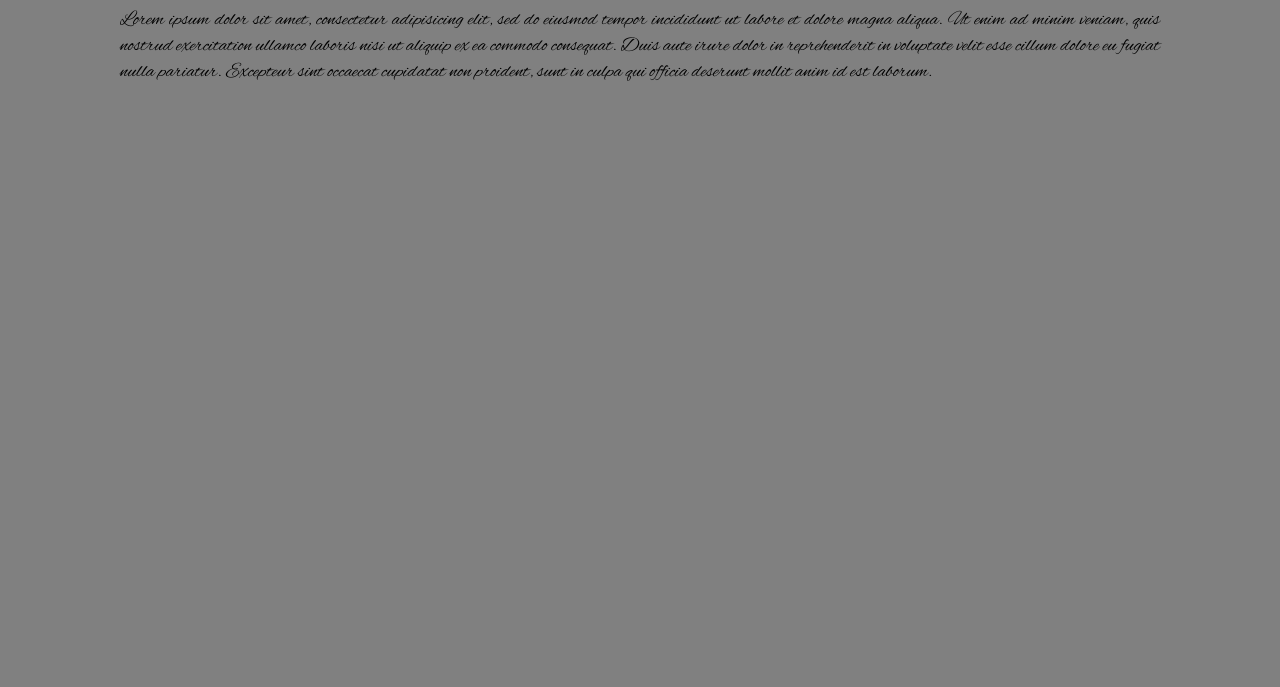
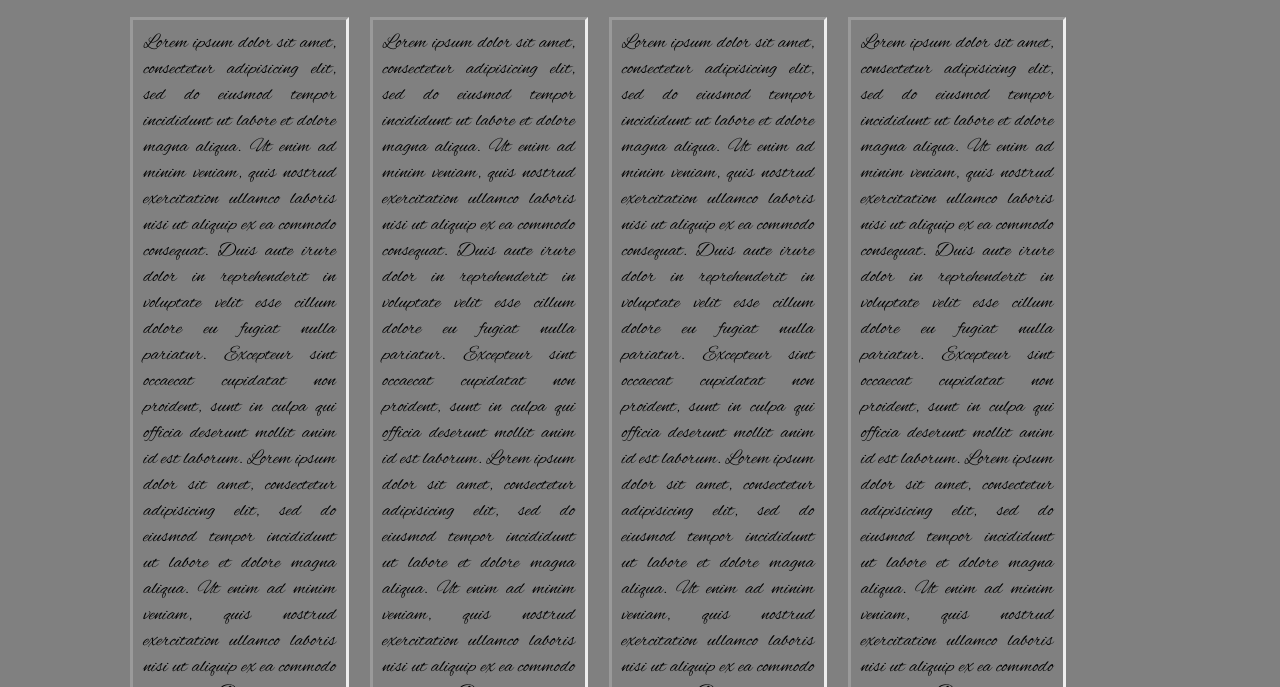
Before and after one commit to nelgucci/2nd-sample-website, a plain HTML site: page index.html in a window 1280 px wide. Shown: the part 473-1160 px from the top of the page. Before the commit the page ends 800 px from the top, so only its background shows below. Drawn offline with Linux system fonts and the light colour scheme.

Commit message:
floats and columns

```diff
--- a/css/style.css
+++ b/css/style.css
@@ -144,7 +144,9 @@ input[type=submit] {
 
 }
 
+
 input[type=submit]:hover {
+
     background-color: #45a049;}
 
  form {
@@ -155,6 +157,12 @@ input[type=submit]:hover {
     padding: 20px;
     background-image: url("../images/violin.jpeg");
 }
+.col-1-4{
+	border-style: inset;
+  	float:left;
+  	width:21%;
+  	padding:10px;
+  	margin:1%;
 /*================================tables=================================*/
 /*input[type=text], select {
     width: 100%;
--- a/index.html
+++ b/index.html
@@ -21,12 +21,54 @@
 		</div>
 		<div class="main-content">
 			<h2 class="center-text">Sample topic</h2>
+			<div class="col-1-4">
 			<p>Lorem ipsum dolor sit amet, consectetur adipisicing elit, sed do eiusmod
 			tempor incididunt ut labore et dolore magna aliqua. Ut enim ad minim veniam,
 			quis nostrud exercitation ullamco laboris nisi ut aliquip ex ea commodo
 			consequat. Duis aute irure dolor in reprehenderit in voluptate velit esse
 			cillum dolore eu fugiat nulla pariatur. Excepteur sint occaecat cupidatat non
-			proident, sunt in culpa qui officia deserunt mollit anim id est laborum.</p>
+			proident, sunt in culpa qui officia deserunt mollit anim id est laborum. Lorem ipsum dolor sit amet, consectetur adipisicing elit, sed do eiusmod
+			tempor incididunt ut labore et dolore magna aliqua. Ut enim ad minim veniam,
+			quis nostrud exercitation ullamco laboris nisi ut aliquip ex ea commodo
+			consequat. Duis aute irure dolor in reprehenderit in voluptate velit esse
+			cillum dolore eu fugiat nulla pariatur. Excepteur sint occaecat cupidatat non
+			proident, sunt in culpa qui officia deserunt mollit anim id est laborum.</p></div>
+			<div class="col-1-4">
+			<p>Lorem ipsum dolor sit amet, consectetur adipisicing elit, sed do eiusmod
+			tempor incididunt ut labore et dolore magna aliqua. Ut enim ad minim veniam,
+			quis nostrud exercitation ullamco laboris nisi ut aliquip ex ea commodo
+			consequat. Duis aute irure dolor in reprehenderit in voluptate velit esse
+			cillum dolore eu fugiat nulla pariatur. Excepteur sint occaecat cupidatat non
+			proident, sunt in culpa qui officia deserunt mollit anim id est laborum. Lorem ipsum dolor sit amet, consectetur adipisicing elit, sed do eiusmod
+			tempor incididunt ut labore et dolore magna aliqua. Ut enim ad minim veniam,
+			quis nostrud exercitation ullamco laboris nisi ut aliquip ex ea commodo
+			consequat. Duis aute irure dolor in reprehenderit in voluptate velit esse
+			cillum dolore eu fugiat nulla pariatur. Excepteur sint occaecat cupidatat non
+			proident, sunt in culpa qui officia deserunt mollit anim id est laborum.</p></div>
+			<div class="col-1-4">
+			<p>Lorem ipsum dolor sit amet, consectetur adipisicing elit, sed do eiusmod
+			tempor incididunt ut labore et dolore magna aliqua. Ut enim ad minim veniam,
+			quis nostrud exercitation ullamco laboris nisi ut aliquip ex ea commodo
+			consequat. Duis aute irure dolor in reprehenderit in voluptate velit esse
+			cillum dolore eu fugiat nulla pariatur. Excepteur sint occaecat cupidatat non
+			proident, sunt in culpa qui officia deserunt mollit anim id est laborum. Lorem ipsum dolor sit amet, consectetur adipisicing elit, sed do eiusmod
+			tempor incididunt ut labore et dolore magna aliqua. Ut enim ad minim veniam,
+			quis nostrud exercitation ullamco laboris nisi ut aliquip ex ea commodo
+			consequat. Duis aute irure dolor in reprehenderit in voluptate velit esse
+			cillum dolore eu fugiat nulla pariatur. Excepteur sint occaecat cupidatat non
+			proident, sunt in culpa qui officia deserunt mollit anim id est laborum.</p></div>
+			<div class="col-1-4">
+			<p>Lorem ipsum dolor sit amet, consectetur adipisicing elit, sed do eiusmod
+			tempor incididunt ut labore et dolore magna aliqua. Ut enim ad minim veniam,
+			quis nostrud exercitation ullamco laboris nisi ut aliquip ex ea commodo
+			consequat. Duis aute irure dolor in reprehenderit in voluptate velit esse
+			cillum dolore eu fugiat nulla pariatur. Excepteur sint occaecat cupidatat non
+			proident, sunt in culpa qui officia deserunt mollit anim id est laborum. Lorem ipsum dolor sit amet, consectetur adipisicing elit, sed do eiusmod
+			tempor incididunt ut labore et dolore magna aliqua. Ut enim ad minim veniam,
+			quis nostrud exercitation ullamco laboris nisi ut aliquip ex ea commodo
+			consequat. Duis aute irure dolor in reprehenderit in voluptate velit esse
+			cillum dolore eu fugiat nulla pariatur. Excepteur sint occaecat cupidatat non
+			proident, sunt in culpa qui officia deserunt mollit anim id est laborum.</p></div>
 			<!-- <img src="images/violin.jpeg" class="img-50"> -->
 			</div>
 	</body>
```
